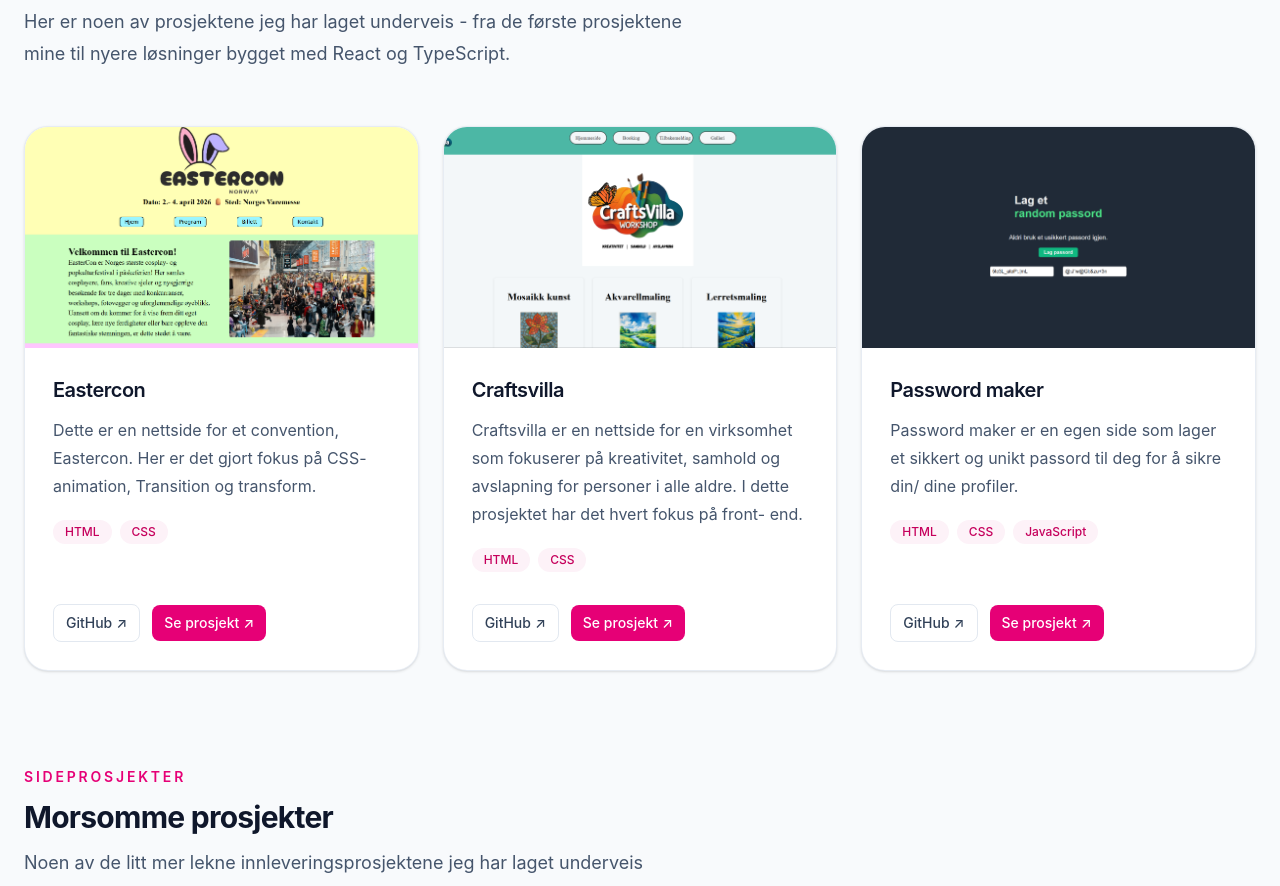
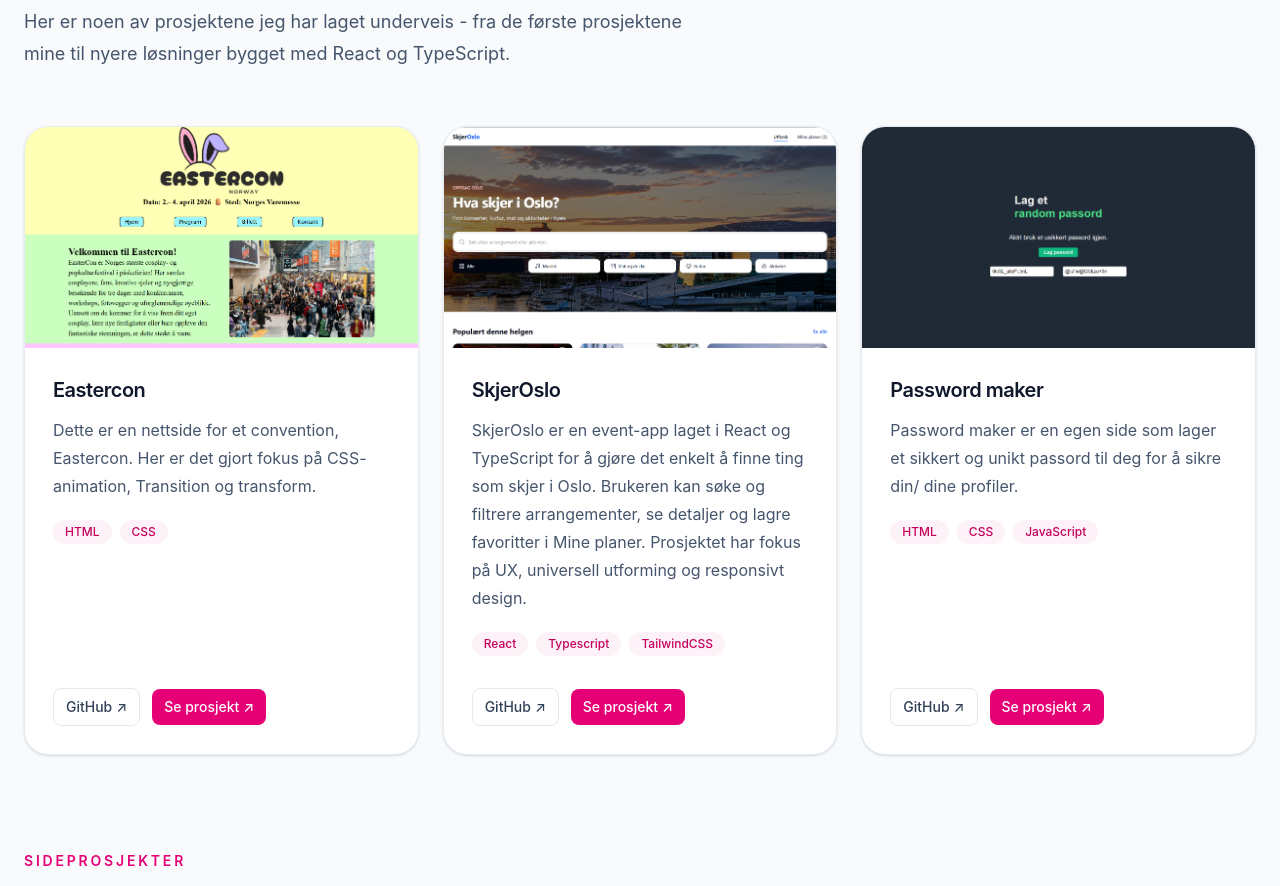
Before and after one commit to Betina9/Portfilio, a React (Vite) app: page / in a window 1280 px wide. Shown: the part 3100-3986 px from the top of the page. Built offline with nearby package versions, Linux system fonts and the light colour scheme; the HTML template or start-up script is replaced by a standard one.

Commit message:
Refactor code structure for improved readability and maintainability

```diff
--- a/src/data/projects.ts
+++ b/src/data/projects.ts
@@ -1,6 +1,6 @@
 import type { Project } from "../types/projects";
 import EaserconImage from "../assets/Easercon.png";
-import CraftsvillaImage from "../assets/Craftsvilla.png";
+import skjerOsloImage from "../assets/skjeroslo.png";
 import PasswordImage from "../assets/password.png";
 import KuleKattefaktaImage from "../assets/kattefakta.png";
 import CookieImage from "../assets/Cookie.png";
@@ -22,13 +22,13 @@ export const projects: Project[] = [
 
   {
     id: 2,
-    title: "Craftsvilla",
+    title: "SkjerOslo",
     description:
-      "Craftsvilla er en nettside for en virksomhet som fokuserer på kreativitet, samhold og avslapning for personer i alle aldre. I dette prosjektet har det hvert fokus på front- end.",
-    technologies: ["HTML", "CSS"],
-    githubUrl: "https://github.com/Betina9/Craftsvilla",
-    liveUrl: "https://betina9.github.io/Craftsvilla/index.html",
-    image: CraftsvillaImage,
+      "SkjerOslo er en event-app laget i React og TypeScript for å gjøre det enkelt å finne ting som skjer i Oslo. Brukeren kan søke og filtrere arrangementer, se detaljer og lagre favoritter i Mine planer. Prosjektet har fokus på UX, universell utforming og responsivt design.",
+    technologies: ["React", "Typescript", "TailwindCSS"],
+    githubUrl: "https://github.com/Betina9/skjer-oslo.git",
+    liveUrl: "https://betina9.github.io/skjer-oslo/",
+    image: skjerOsloImage,
   },
 
   {
```
Also changed, not shown: src/assets/skjeroslo.png (added).
